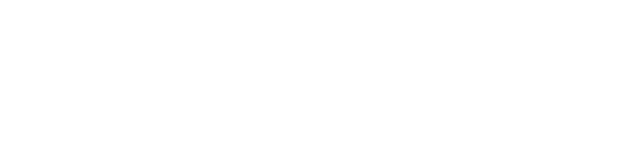
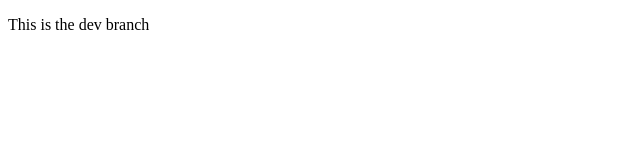
Before and after one commit to Danishsoma/PraticeGithubRepo, a plain HTML site: page index.html in a window 1280 px wide. Shown: the whole page, without its empty margins (0-640 px from the left). Drawn offline with Linux system fonts and the light colour scheme.

Commit message:
Adding different commits

```diff
--- a/index.html
+++ b/index.html
@@ -7,6 +7,6 @@
     <title>Document</title>
 </head>
 <body>
-
+    <p>This is the dev branch</p>
 </body>
 </html>
```
